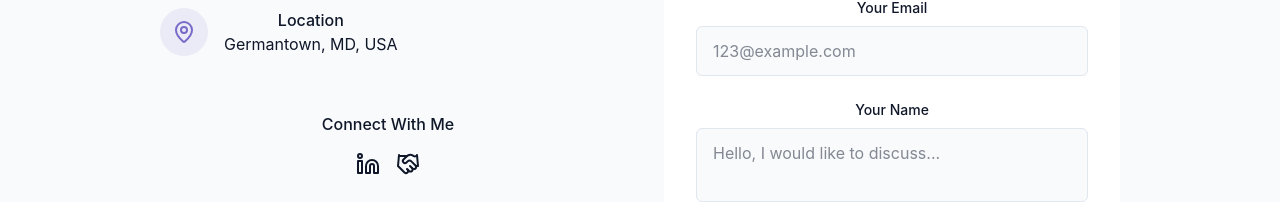
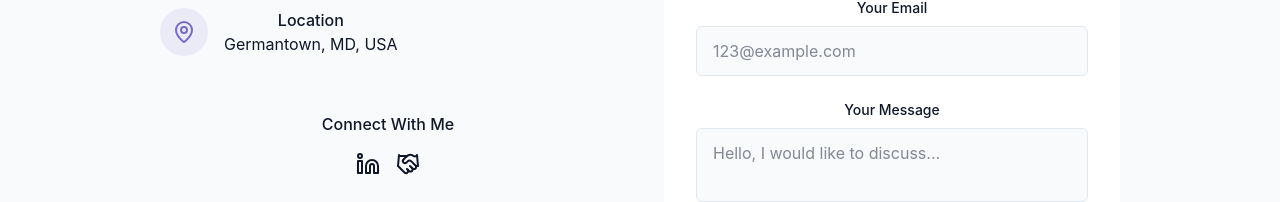
Before and after one commit to mmoinsiaam/Portfolio, a React (Vite) app: page / in a window 1280 px wide. Shown: the part 4412-4614 px from the top of the page. Built offline with nearby package versions, Linux system fonts and the light colour scheme.

Commit message:
fixed contact section

```diff
--- a/src/components/ContactSection.jsx
+++ b/src/components/ContactSection.jsx
@@ -134,7 +134,7 @@ export const ContactSection = () => {
 
                                 { /* Message */ }
                                 <div>
-                                    <label htmlFor="message" className="block text-sm font-medium mb-2"> Your Name</label>
+                                    <label htmlFor="message" className="block text-sm font-medium mb-2"> Your Message</label>
                                     <textarea
                                         id="message"
                                         name="message"
```
